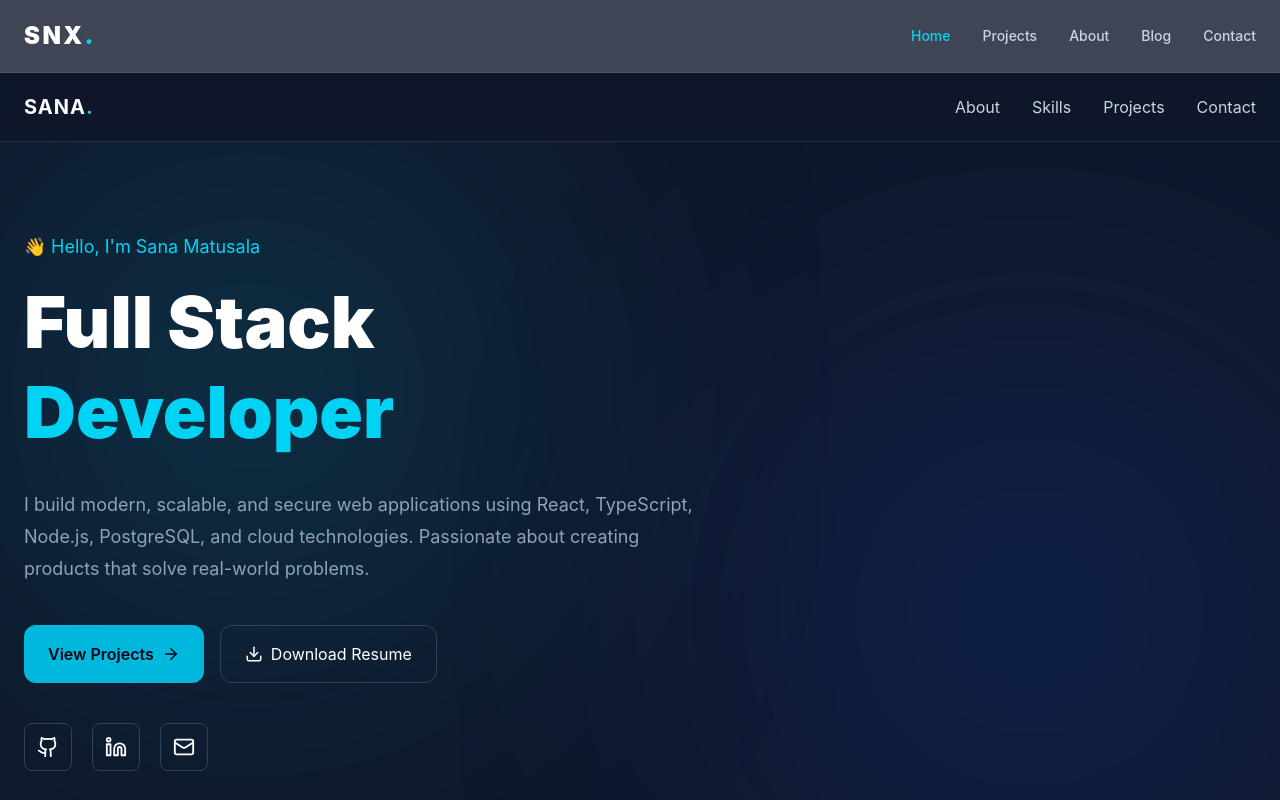
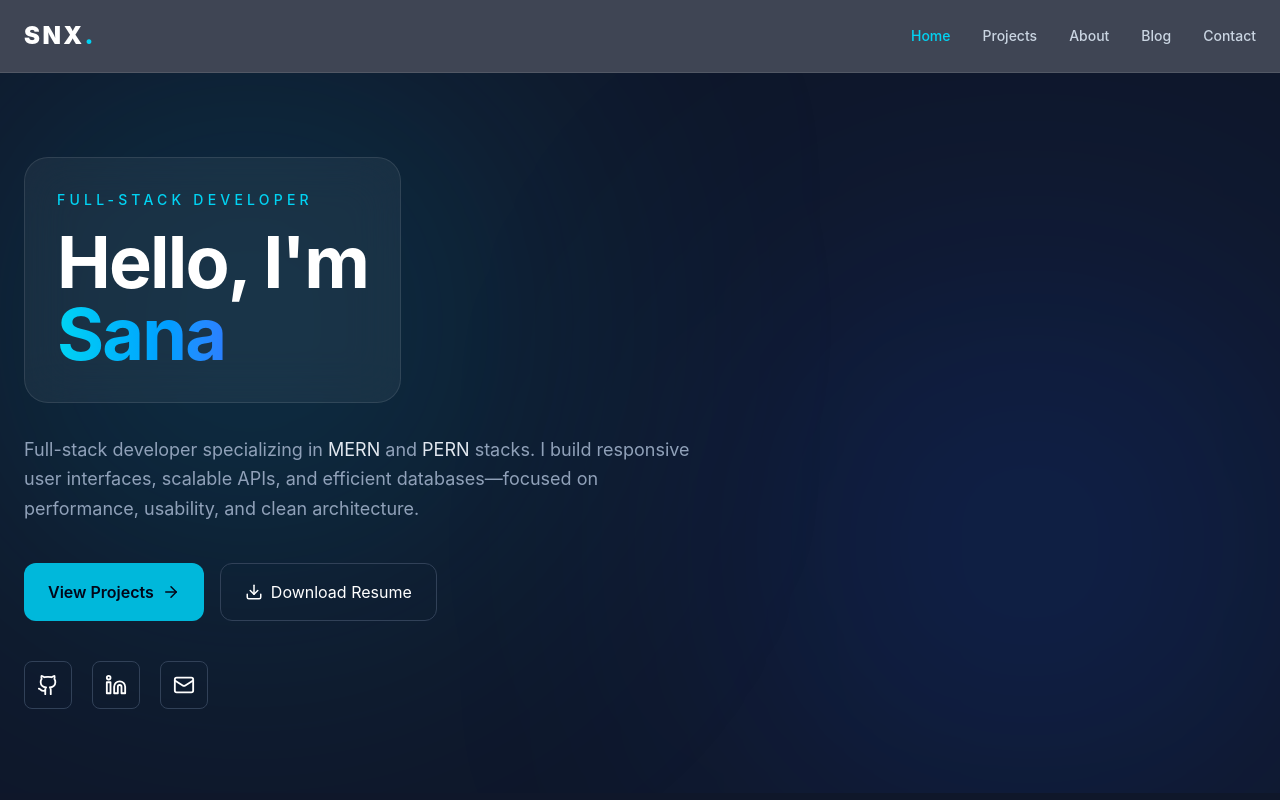
Before and after one commit to matusalasana/SNX, a React (Vite) app in the folder client/: page / in a window 1280 px wide. Shown: the top 800 px of the page. Built offline with nearby package versions, Linux system fonts and the light colour scheme.

Commit message:
refactor: update title and summary, style buttons

```diff
--- /dev/null
+++ b/client/src/components/common/DownloadResumeBtn.tsx
@@ -0,0 +1,16 @@
+import { Download } from "lucide-react";
+
+const DownloadResumeBtn = () => {
+  return (
+    <a
+      href="/Sana_Matusala_Resume.pdf"
+      download="Sana_Matusala_Resume.pdf"
+      className="flex items-center gap-2 rounded-xl border border-slate-700 px-6 py-4 transition hover:border-cyan-400"
+    >
+      <Download size={18} />
+      Download Resume
+    </a>
+  )
+}
+
+export default DownloadResumeBtn
--- /dev/null
+++ b/client/src/components/common/Title.tsx
@@ -0,0 +1,19 @@
+const Title = () => {
+  return (
+    <div className="inline-block rounded-3xl border border-white/10 bg-white/5 p-8 backdrop-blur-xl">
+      <p className="mb-4 text-sm font-medium uppercase tracking-[0.3em] text-cyan-400">
+        Full-Stack Developer
+      </p>
+
+      <h1 className="text-5xl font-bold leading-none tracking-tight text-white md:text-7xl">
+        Hello, I'm
+        <br />
+        <span className="bg-gradient-to-r from-cyan-400 to-blue-500 bg-clip-text text-transparent">
+          Sana
+        </span>
+      </h1>
+    </div>
+  )
+}
+
+export default Title
--- /dev/null
+++ b/client/src/components/home/Summary.tsx
@@ -0,0 +1,13 @@
+const Summary = () => {
+  return (
+    <p className="mt-8 max-w-2xl text-base leading-relaxed text-slate-400 md:text-lg">
+      Full-stack developer specializing in{" "}
+      <span className="text-slate-200">MERN</span> and{" "}
+      <span className="text-slate-200">PERN</span> stacks. I build responsive
+      user interfaces, scalable APIs, and efficient databases—focused on
+      performance, usability, and clean architecture.
+    </p>
+  )
+}
+
+export default Summary
--- a/client/src/pages/public/Home.tsx
+++ b/client/src/pages/public/Home.tsx
@@ -1,4 +1,7 @@
-import { Github, Linkedin, Mail, ArrowRight, Download } from "lucide-react";
+import { Github, Linkedin, Mail, ArrowRight } from "lucide-react";
+import  DownloadResumeBtn  from "../../components/common/DownloadResumeBtn";
+import  Summary  from "../../components/home/Summary";
+import  Title  from "../../components/common/Title";
 
 export default function HomePage() {
   const skills = [
@@ -34,29 +37,6 @@ export default function HomePage() {
 
   return (
     <main className="min-h-screen bg-[#0f172a] text-white">
-      {/* NAVBAR */}
-      <header className="sticky top-0 z-50 border-b border-white/10 bg-[#0f172a]/80 backdrop-blur">
-        <div className="mx-auto flex max-w-7xl items-center justify-between px-6 py-5">
-          <h1 className="text-xl font-bold tracking-wider">
-            SANA<span className="text-cyan-400">.</span>
-          </h1>
-
-          <nav className="hidden gap-8 md:flex">
-            <a href="#about" className="text-slate-300 hover:text-white">
-              About
-            </a>
-            <a href="#skills" className="text-slate-300 hover:text-white">
-              Skills
-            </a>
-            <a href="#projects" className="text-slate-300 hover:text-white">
-              Projects
-            </a>
-            <a href="#contact" className="text-slate-300 hover:text-white">
-              Contact
-            </a>
-          </nav>
-        </div>
-      </header>
 
       {/* HERO */}
       <section className="relative overflow-hidden">
@@ -65,21 +45,9 @@ export default function HomePage() {
 
         <div className="relative mx-auto flex min-h-[90vh] max-w-7xl items-center px-6">
           <div className="max-w-4xl">
-            <p className="mb-4 text-lg text-cyan-400">
-              👋 Hello, I'm Sana Matusala
-            </p>
 
-            <h1 className="text-5xl font-black leading-tight md:text-7xl">
-              Full Stack
-              <br />
-              <span className="text-cyan-400">Developer</span>
-            </h1>
-
-            <p className="mt-8 max-w-2xl text-lg leading-8 text-slate-400">
-              I build modern, scalable, and secure web applications using
-              React, TypeScript, Node.js, PostgreSQL, and cloud technologies.
-              Passionate about creating products that solve real-world problems.
-            </p>
+            <Title />
+            <Summary />
 
             <div className="mt-10 flex flex-wrap gap-4">
               <a
@@ -90,14 +58,7 @@ export default function HomePage() {
                 <ArrowRight size={18} />
               </a>
 
-    <a
-      href="/Sana_Matusala_Resume.pdf"
-      download="Sana_Matusala_Resume.pdf"
-      className="flex items-center gap-2 rounded-xl border border-slate-700 px-6 py-4 transition hover:border-cyan-400"
-    >
-      <Download size={18} />
-      Download Resume
-    </a>
+                <DownloadResumeBtn />
             </div>
 
             <div className="mt-10 flex gap-5">
```
Also changed, not shown: client/src/components/home/SocialMedias.tsx (added). Lines whose indentation alone changed are shown as unchanged.
